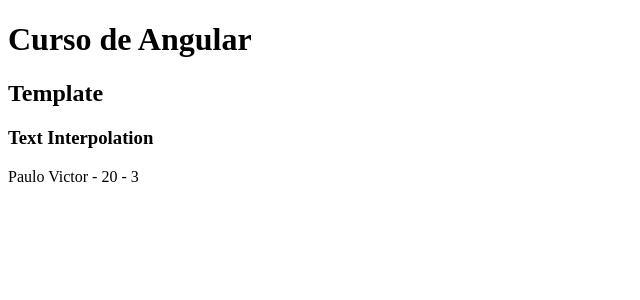
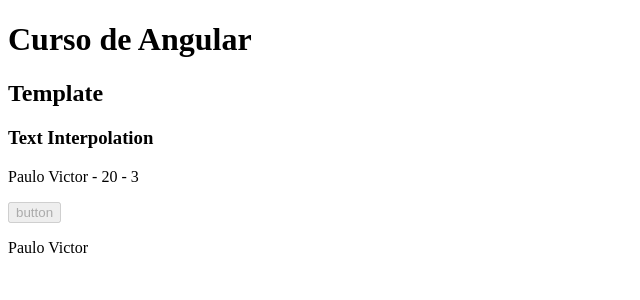
Before and after one commit to Paulo-VictorSB/angular, an Angular app in the folder meu-primeiro-projeto-latest/: page / in a window 1280 px wide. Shown: the top 300 px of the page, without its empty margins (0-640 px from the left). Built offline with nearby package versions, Linux system fonts and the light colour scheme.

Commit message:
atributes and properties bidings

```diff
--- a/meu-primeiro-projeto-latest/src/app/components/template/template-binding/template-binding.html
+++ b/meu-primeiro-projeto-latest/src/app/components/template/template-binding/template-binding.html
@@ -1,3 +1,7 @@
 <h2>Template</h2>
 <h3>Text Interpolation</h3>
 <p>{{ name }} - {{ age }} - {{ sum(1, 2) }}</p>
+
+<button [disabled]="isDisable">button</button>
+
+<p [ariaLabel]="name">{{ name }}</p>
--- a/meu-primeiro-projeto-latest/src/app/components/template/template-binding/template-binding.ts
+++ b/meu-primeiro-projeto-latest/src/app/components/template/template-binding/template-binding.ts
@@ -9,6 +9,7 @@
 export class TemplateBinding {
   public name: string = "Paulo Victor";
   public age: number = 20;
+  public isDisable: Boolean = true
 
   public sum(n1: number, n2:number) {
     return n1 + n2;
```
